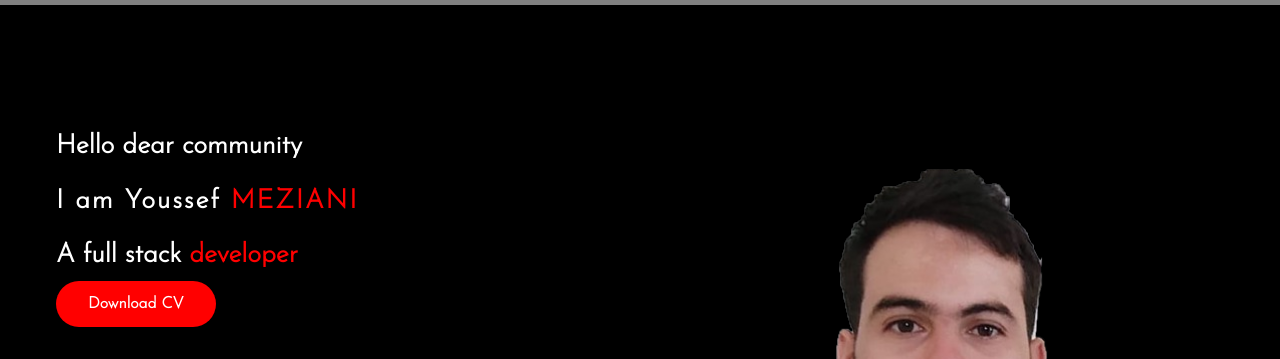
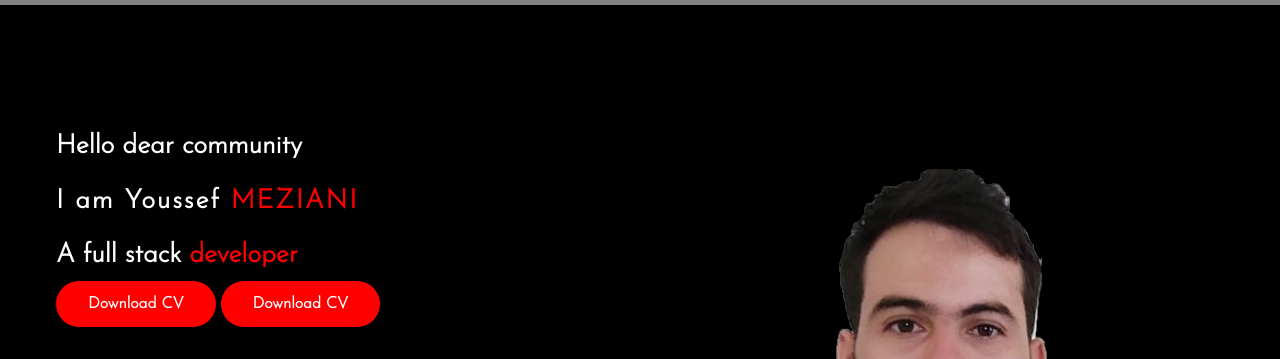
Before and after one commit to meziani1/portfolio_unique, a plain HTML site: page index.html in a window 1280 px wide. Shown: the part 121-480 px from the top of the page. Drawn offline with Linux system fonts and the light colour scheme.

Commit message:
add file folder

```diff
--- a/index.html
+++ b/index.html
@@ -51,6 +51,8 @@
           <h1>I am Youssef<span> MEZIANI</span></h1>
           <h3>A full stack<span> developer</span></h3>
           <a href="" class="btn">Download CV</a>
+          <a href="file/CV__MEZIANI.pdf" class="btn" download>Download CV</a>
+
 
           <div class="social">
             <a href=""> <img src="img/facebook.png" alt="" /></a>
```
Also changed, not shown: 1 other file.
